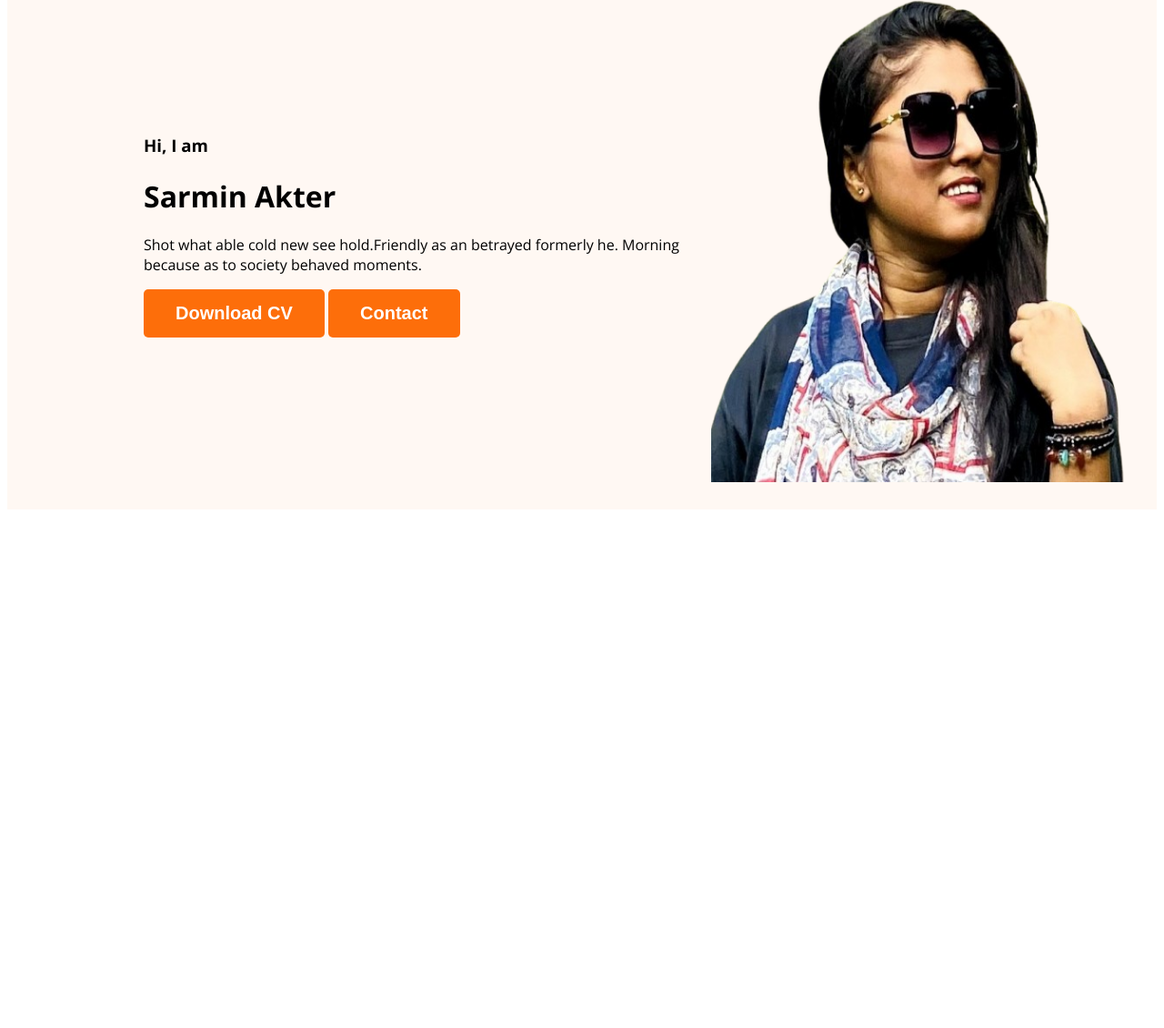
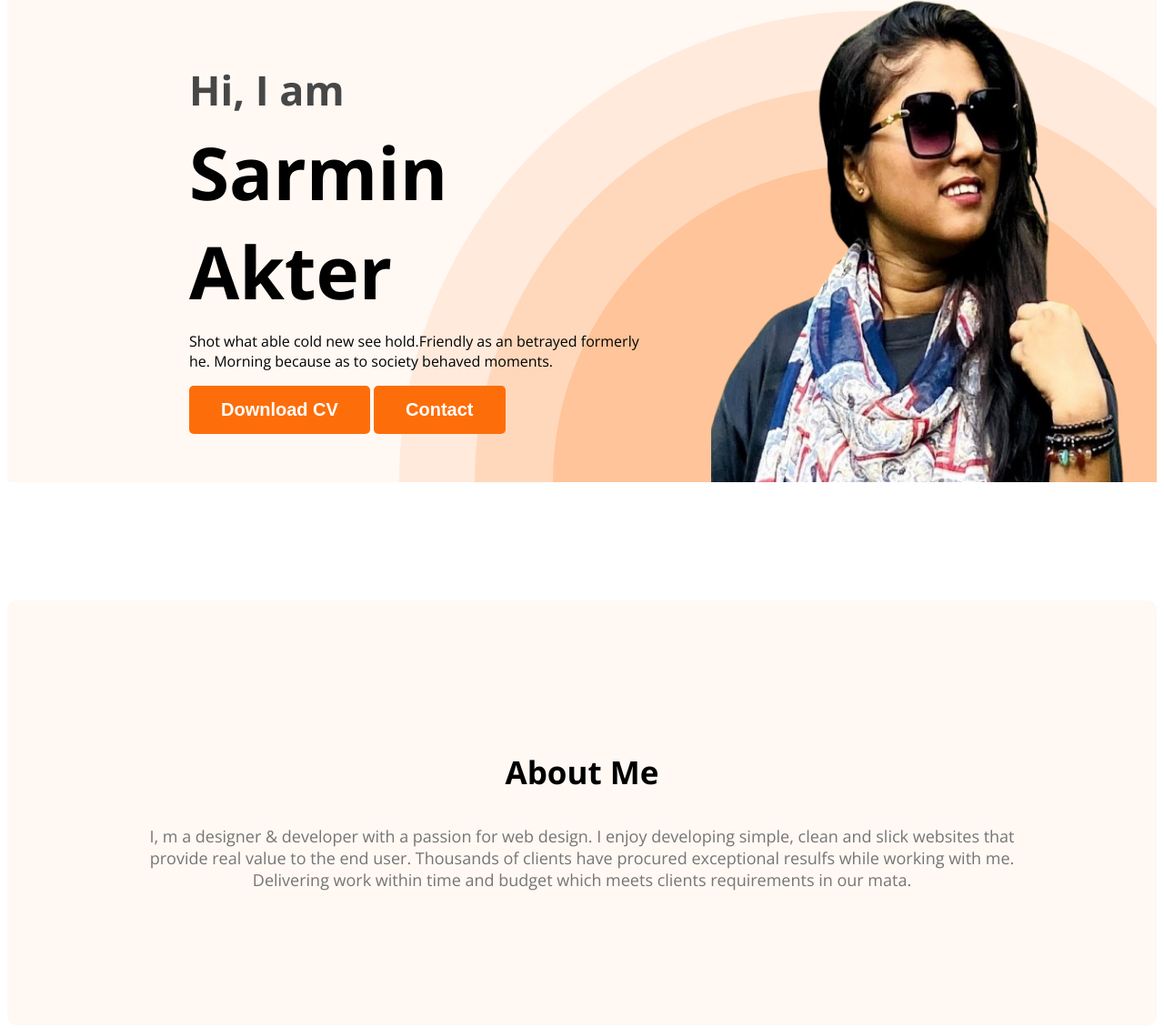
Before and after one commit to Sarmin00/developer-portfolio, a plain HTML site: page index.html in a window 1280 px wide. Shown: the part 219-1349 px from the top of the page at 91% size. Before the commit the page ends 800 px from the top, so only its background shows below. Drawn offline with nearby package versions, Linux system fonts and the light colour scheme.

Commit message:
added about section

```diff
--- a/index.html
+++ b/index.html
@@ -23,19 +23,31 @@
             </ul>
         </nav>
         <div class="banner">
+
             <div class="bannar-content">
                 <h3 class="banner-greeting"> Hi, I am</h3>
                 <h1 class="bannar-heading">Sarmin Akter</h1>
-                <p>Shot what able cold new see hold.Friendly as an betrayed formerly he. Morning because as to society
+                <p class="banner-description">Shot what able cold new see hold.Friendly as an betrayed formerly he.
+                    Morning because as to society
                     behaved moments.</p>
                 <button class="btn-primary">Download CV</button>
                 <button class="btn-primary">Contact</button>
             </div>
-            <img  class="profile-picture" src="images/1719130808198.png" alt="">
+            <img class="profile-picture" src="images/1719130808198.png" alt="">
+
         </div>
     </header>
     <main>
-
+        <section class="about">
+            <h3 class="section-title"> About Me</h3>
+            <p class="section-description">
+                I, m a designer & developer with a passion for web design. I enjoy developing simple, clean and slick
+                websites that
+                provide real value to the end user. Thousands of clients have procured exceptional resulfs while working
+                with me.
+                Delivering work within time and budget which meets clients requirements in our mata.
+            </p>
+        </section>
     </main>
     <footer>
 
--- a/styles/portfolio.css
+++ b/styles/portfolio.css
@@ -1,8 +1,40 @@
+* {
+}
 body {
   font-family: "Lato", sans-serif;
   font-family: "Open Sans", sans-serif;
 }
-
+/* header section */
+.header {
+  background-color: #fff8f3;
+  background-image: url(../images/header_bg.png);
+  background-repeat: no-repeat;
+  background-position: bottom right;
+}
+.btn-primary {
+  border-radius: 5px;
+  background: #fd6e0a;
+  border: 0;
+  color: white;
+  font-size: 20px;
+  font-weight: 700;
+  padding: 15px 35px;
+}
+.primaryColor {
+  color: #fd6e0a;
+}
+.section-title {
+  color: black;
+  text-align: center;
+  font-size: 35px;
+  font-weight: 700;
+}
+.section-description {
+  color: #757575;
+  font-size: 18px;
+  text-align: center;
+}
+/* nav related style*/
 nav {
   display: flex;
   justify-content: space-between;
@@ -22,33 +54,45 @@
   color: #474744;
   text-decoration: none;
 }
-.header {
-  background-color: #fff8f3;
-}
-.btn-primary {
-  border-radius: 5px;
-  background: #fd6e0a;
-  border: 0;
-  color: white;
-  font-size: 20px;
-  font-weight: 700;
-  padding: 15px 35px;
-}
 .nav-title {
   font-size: 45px;
   color: black;
   font-weight: 800;
 }
 
-.primaryColor {
-  color: #fd6e0a;
-}
 .banner {
-  padding: 30px 30px 30px 150px;
+  padding: 30px 30px 0px 200px;
   display: flex;
   align-items: center;
+  justify-content: space-between;
+}
+.bannar-content {
+  max-width: 500px;
 }
 .banner .profile-picture {
   width: 460px;
   height: 560px;
 }
+.banner-greeting {
+  font-size: 45px;
+  color: #474747;
+  margin-bottom: 0;
+}
+.bannar-heading {
+  font-size: 80px;
+  font-weight: 700;
+  margin-top: 5px;
+  margin-bottom: 12px;
+}
+.banner-description {
+  margin-top: 0;
+}
+/* Main Section  */
+
+/* about section style */
+.about {
+  padding: 130px;
+  border-radius: 10px;
+  background: #fff8f3;
+  margin: 130px 0;
+}
```
